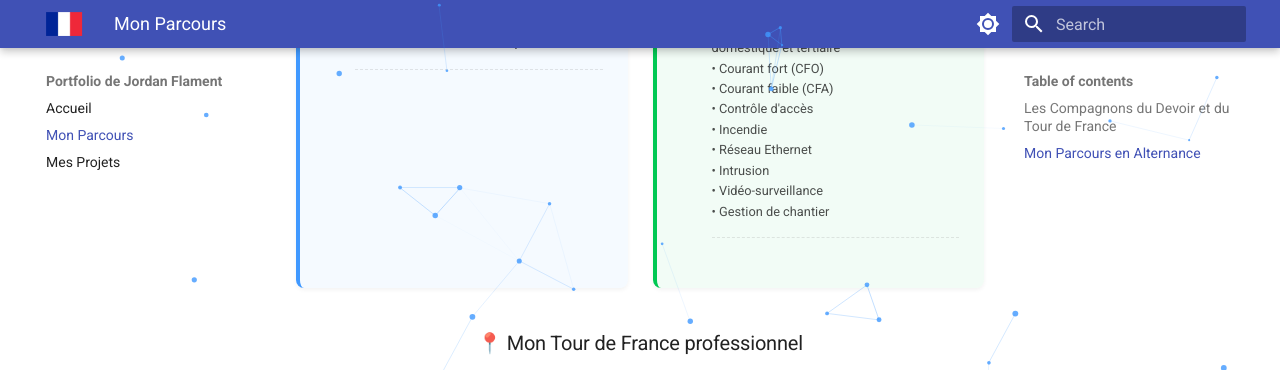
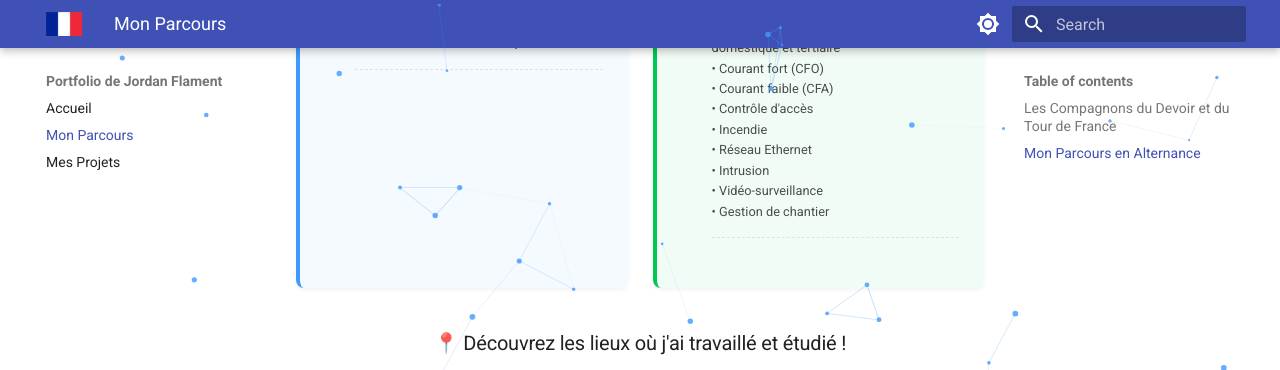
Before and after one commit to jordan-flament/jordan-flament.github.io, an MkDocs documentation site: the page built from docs/parcours.md, in a window 1280 px wide and 900 px high, scrolled down 1967 px, cut to the strip 0-370 px from the top of the window. Built offline with MkDocs 1.6.1 and Material for MkDocs 9.7.7, drawn with Linux system fonts in a browser that asks for light colours.

Commit message:
MAJ parcours carte V5

```diff
--- a/docs/parcours.md
+++ b/docs/parcours.md
@@ -137,6 +137,6 @@ Voici l'évolution en parallèle de ma formation théorique et de mon expérienc
 </div>
 
 <div style="text-align: center; margin-top: 40px;">
-  <h3>📍 Mon Tour de France professionnel</h3>
+  <h3>📍 Découvrez les lieux où j'ai travaillé et étudié !</h3>
   <iframe src="https://www.google.com/maps/d/u/0/embed?mid=19ZCTunMfb4iA7ofJiCRShvcs7SDFyaI&ehbc=2E312F" width="100%" height="450" style="border:0; border-radius: 8px; box-shadow: 0 4px 6px rgba(0,0,0,0.1);" allowfullscreen="" loading="lazy"></iframe>
 </div>
```
